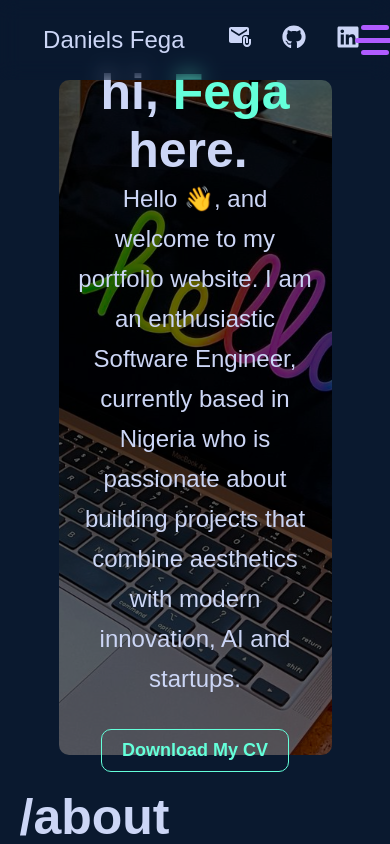
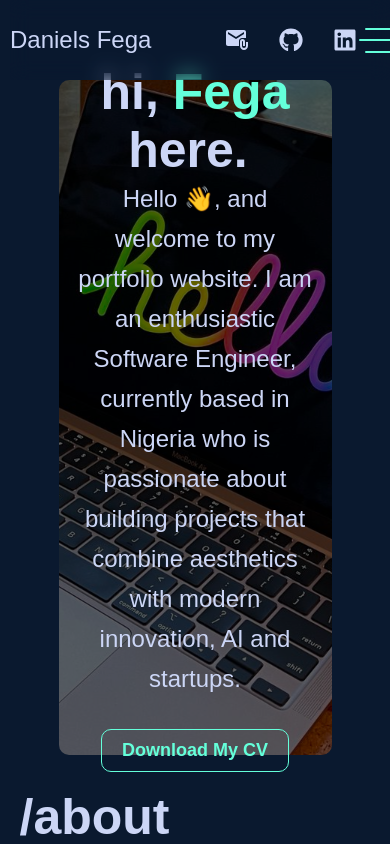
Before and after one commit to danielzfega/MyPortfolio, a React (Vite) app: page / in a window 390 px wide. Shown: the top 844 px of the page. Built offline with nearby package versions, Linux system fonts and the light colour scheme; a web font is replaced by a local one.

Commit message:
Navbar responsiveness pt1

```diff
--- a/src/components/Navbar/Navbar.css
+++ b/src/components/Navbar/Navbar.css
@@ -8,7 +8,7 @@ header{
     width: min(1300px, 100%);
     height: 80px;
     top: 0;
-    /* background-color: rebeccapurple; */
+    /* background-color: rgb(153, 127, 51); */
     /* border: 2px solid rgb(193, 29, 29); */
     /* transform: translate(-50%); */
     display: flex;
@@ -39,6 +39,11 @@ header{
   justify-content: center;
   width: 250px;
   height: 100%;
+}
+.rightNav i a, .rightNav i{
+  /* border: 1px solid white; */
+  display: flex;
+  align-items: center;
 }
 .rightNav i a{
   color: #ccd6f6;
@@ -103,15 +108,15 @@ nav{
     align-items: center;
     justify-content: space-evenly;
     gap: 5%;
-    /* border: 2px solid black; */
+    /* border: 2px solid rgb(174, 160, 160); */
     transition-duration: .5s;
   }
 
   .bars {
     width: 100%;
-    height: 5px;
-    background-color: rgb(176, 92, 255);
-    border-radius: 4px;
+    height: 2px;
+    background-color: #64ffda;
+    border-radius: 10px;
   }
 
   #bar2 {
@@ -159,8 +164,14 @@ nav{
 @media screen and (max-width: 1100px){
     header{
         display: flex;
-        justify-content: space-around;
+        justify-content: space-between;
         padding: 0;
+        margin-left: 10px;
+    }
+    .leftNav{
+      /* background-color: coral; */
+      justify-content: start;
+      width: 600px;
     }
     .toggle{
         display: flex;
@@ -225,3 +236,17 @@ nav{
       display: block;
     } */
 }
+
+@media screen and (max-width: 713px){
+  .rightNav{
+    /* border: 1px solid white; */
+    width: max-content;
+  }
+  .leftNav{
+    width: 400px;
+    /* border: 1px solid white; */
+  }
+  header{
+    margin-right: 10px;
+  }
+}
```
